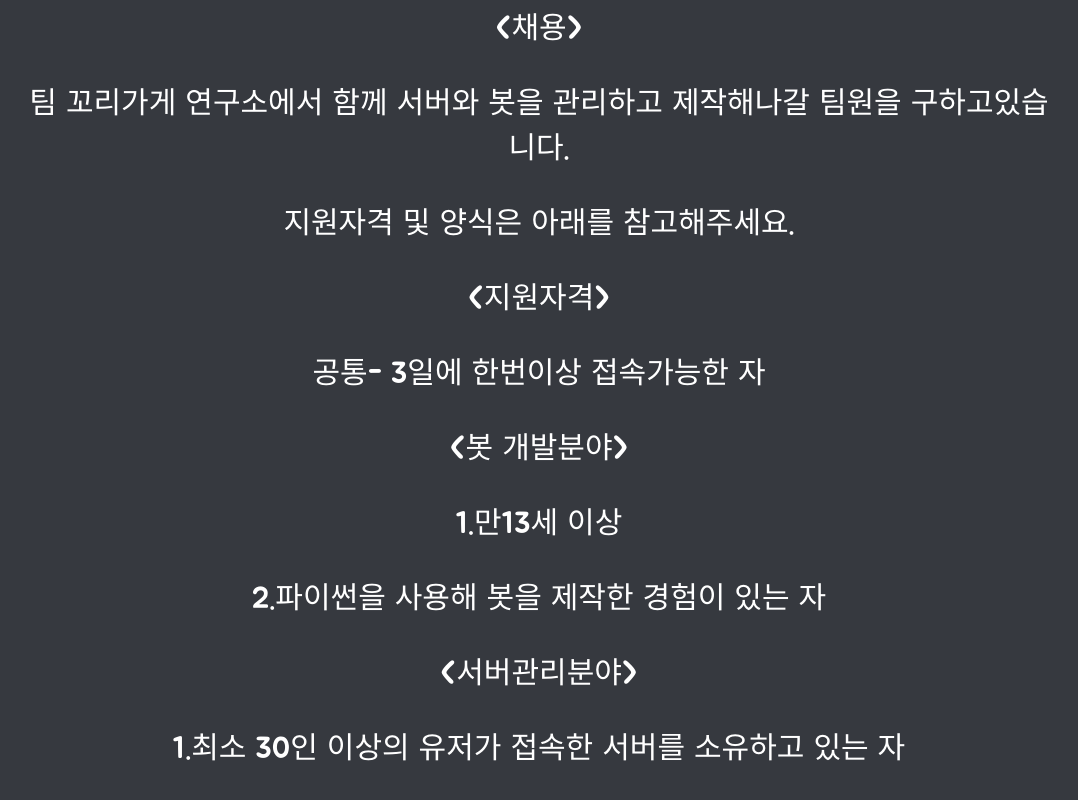
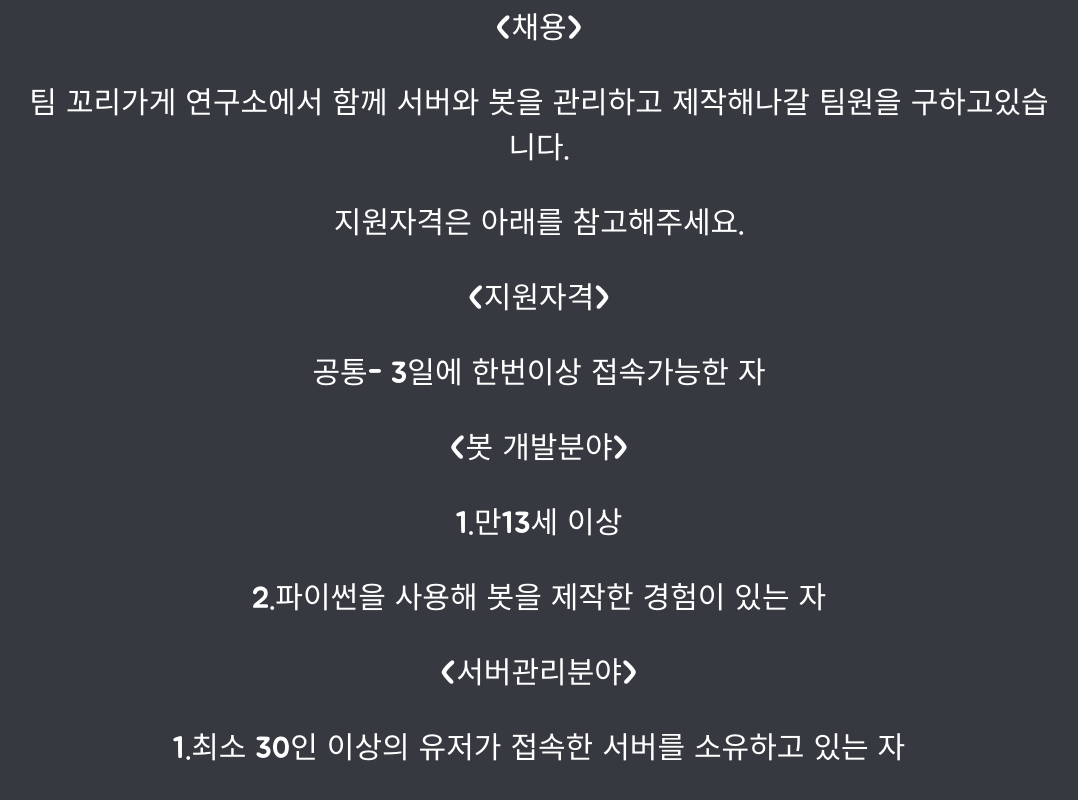
Before and after one commit to paring-chan/taesia-web, a React (Create React App) app: page /partner in a window 1280 px wide. Shown: the part 1203-2003 px from the top of the page, without its empty margins (101-1179 px from the left). Built offline with nearby package versions, Linux system fonts and the light colour scheme.

Commit message:
Update Partner.tsx

```diff
--- a/src/views/Partner.tsx
+++ b/src/views/Partner.tsx
@@ -104,7 +104,7 @@ class Partner extends Component {
                     {
                         `<채용>
                         팀 꼬리가게 연구소에서 함께 서버와 봇을 관리하고 제작해나갈 팀원을 구하고있습니다.
-                        지원자격 및 양식은 아래를 참고해주세요.
+                        지원자격은 아래를 참고해주세요.
                         <지원자격>
                         공통- 3일에 한번이상 접속가능한 자
                         <봇 개발분야>
```
